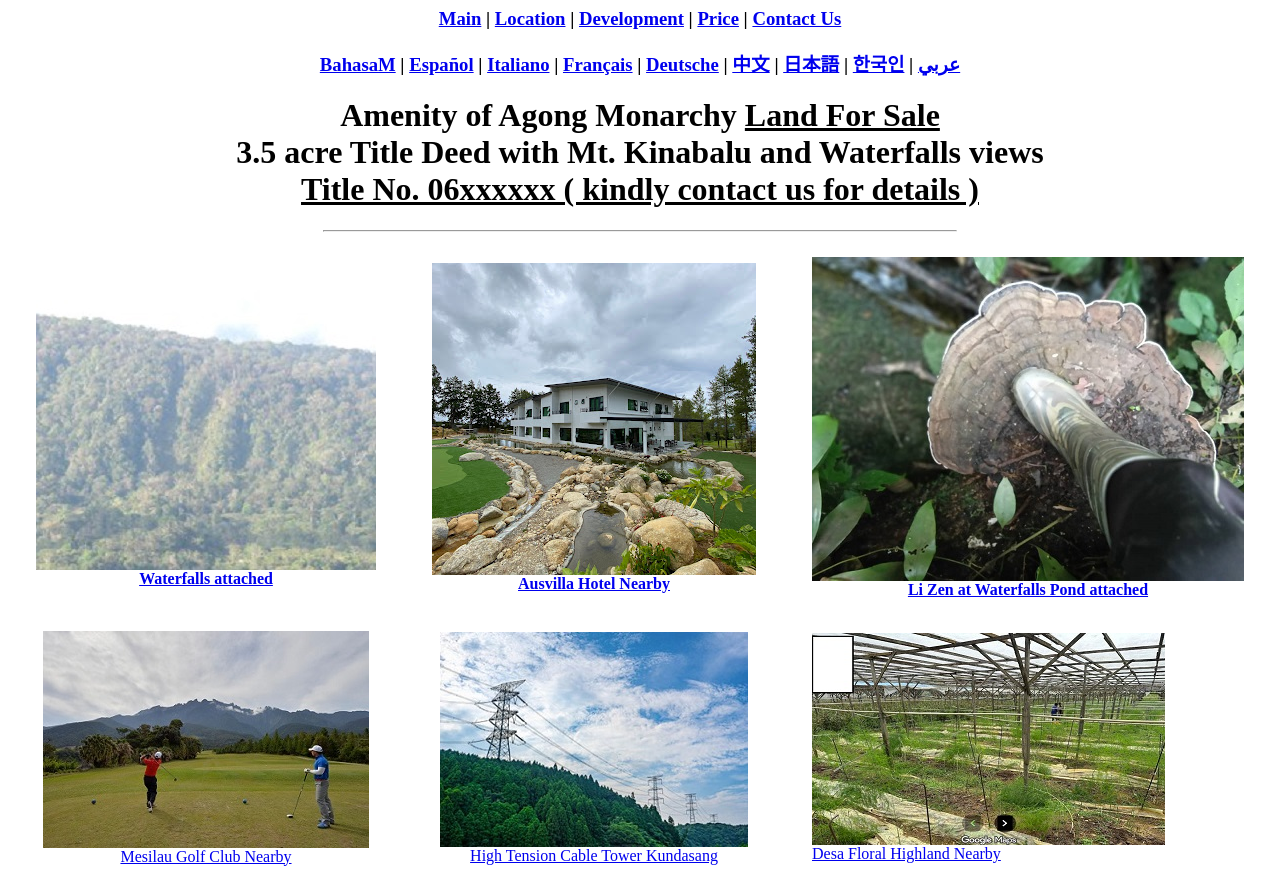
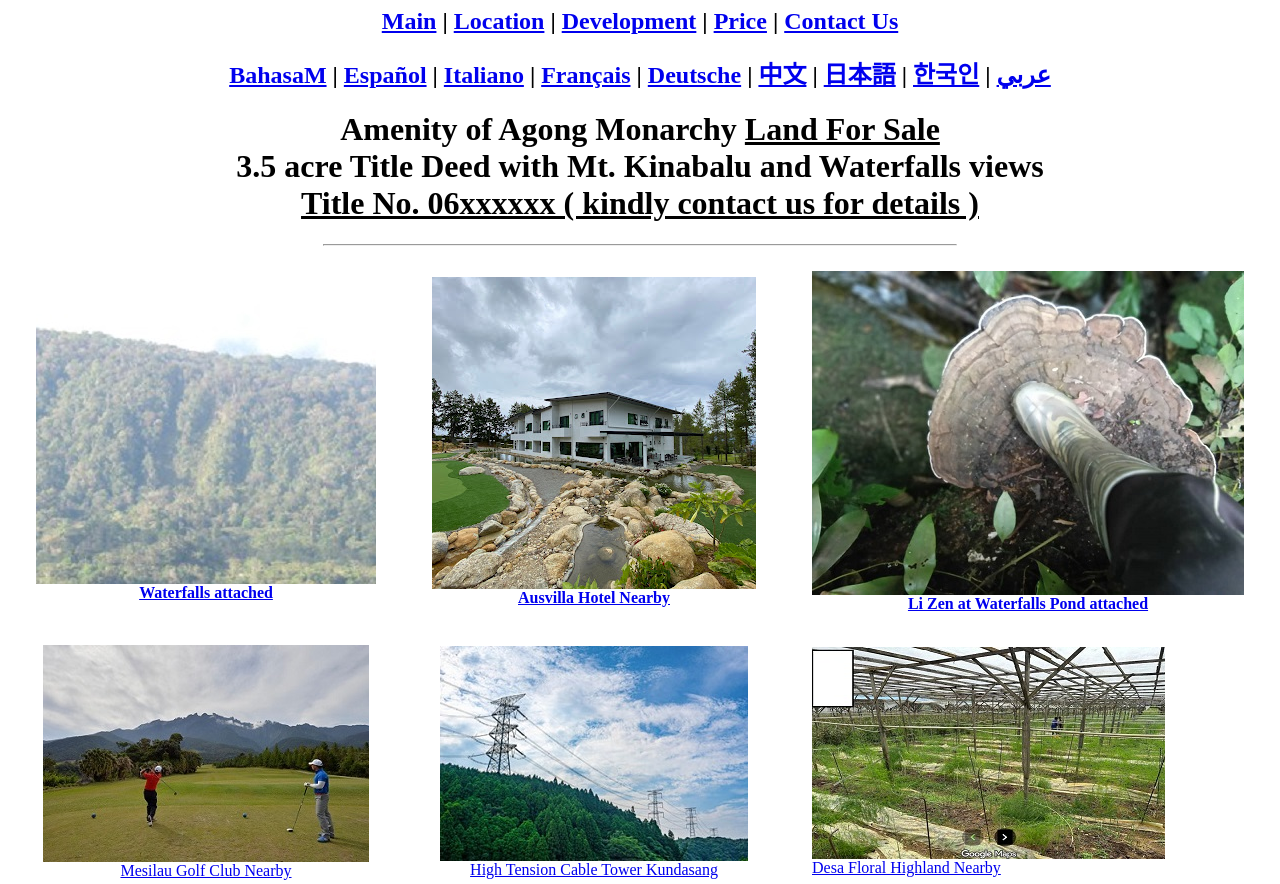
Before and after one commit to tony46881/up, a plain HTML site: page amenity.htm in a window 1280 px wide. Shown: the top 884 px of the page. Drawn offline with Linux system fonts and the light colour scheme.

Commit message:
Update amenity.htm 2

```diff
--- a/amenity.htm
+++ b/amenity.htm
@@ -22,9 +22,9 @@ Agong Monarchy Land for sale
 <body>
 <div align="center">
 
-<h3><a href="index.html">Main</a> | <a href="location.htm">Location</a> | <a href="develop.htm">Development</a> | <a href="price.htm">Price</a> | <a href="contact.htm">Contact Us</a></h3>
+<h2><a href="index.html">Main</a> | <a href="location.htm">Location</a> | <a href="develop.htm">Development</a> | <a href="price.htm">Price</a> | <a href="contact.htm">Contact Us</a></h2>
 
-<h3><a href="mainbm.htm">BahasaM</a> | <a href="mains.htm">Español</a> | <a href="maini.htm">Italiano</a> | <a href="mainf.htm">Français</a> | <a href="maing.htm">Deutsche</a> | <a href="mainc.htm">中文</a> | <a href="mainj.htm">日本語</a> | <a href="maink.htm">한국인</a> | <a href="maina.htm">عربي<a/></h3>
+<h2><a href="mainbm.htm">BahasaM</a> | <a href="mains.htm">Español</a> | <a href="maini.htm">Italiano</a> | <a href="mainf.htm">Français</a> | <a href="maing.htm">Deutsche</a> | <a href="mainc.htm">中文</a> | <a href="mainj.htm">日本語</a> | <a href="maink.htm">한국인</a> | <a href="maina.htm">عربي<a/></h2>
 
 <h1>
 
@@ -71,7 +71,7 @@ Amenity of Agong Monarchy <u>Land For Sale</u><br>
 <a href="mailto:dabc46881@gmail.com">Email : dabc46881@gmail.com</a>
 </h1>
 
-<h3><a href="index.html">Main</a> | <a href="location.htm">Location</a> | <a href="develop.htm">Development</a> | <a href="price.htm">Price</a> | <a href="contact.htm">Contact Us</a></h3>
+<h2><a href="index.html">Main</a> | <a href="location.htm">Location</a> | <a href="develop.htm">Development</a> | <a href="price.htm">Price</a> | <a href="contact.htm">Contact Us</a></h2>
 </div>
 
 <div align="right">
```
